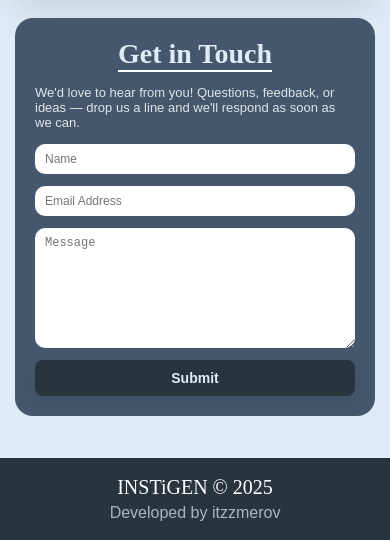
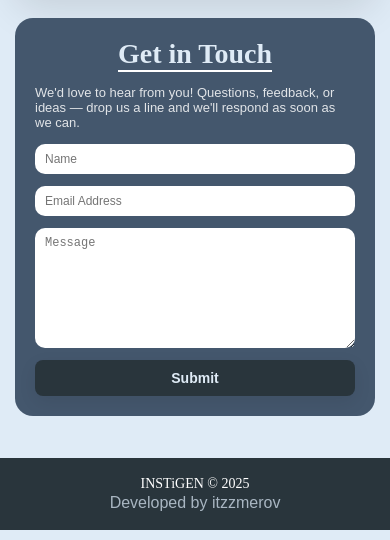
Before and after one commit to itzzmerov/inventory-tagging-sticker-generation, a plain HTML site: page index.html in a window 390 px wide. Shown: the part 1942-2482 px from the top of the page. Drawn offline with Linux system fonts and the light colour scheme; a web font is replaced by a local one.

Commit message:
Applied responsiveness to footer section

```diff
--- a/styles.css
+++ b/styles.css
@@ -491,6 +491,16 @@ textarea {
   #submit-btn {
     padding: 14px 80px;
   }
+
+  /* FOOTER SECTION */
+  .footer-inner {
+    width: 95%;
+    gap: 4px;
+  }
+
+  #copyright {
+    font-size: 18px;
+  }
 }
 
 /* ================================ */
@@ -661,6 +671,17 @@ textarea {
     font-size: 13px;
     padding: 10px 12px;
   }
+
+  /* FOOTER SECTION */
+  .footer-inner {
+    gap: 3px;
+    flex-direction: column;
+    text-align: center;
+  }
+
+  #copyright {
+    font-size: 16px;
+  }
 }
 
 /* ================================ */
@@ -764,4 +785,13 @@ textarea {
     font-size: 14px;
     width: 100%;
   }
+
+  /* FOOTER SECTION */
+  .footer-inner {
+    gap: 2px;
+  }
+
+  #copyright {
+    font-size: 14px;
+  }
 }
```
